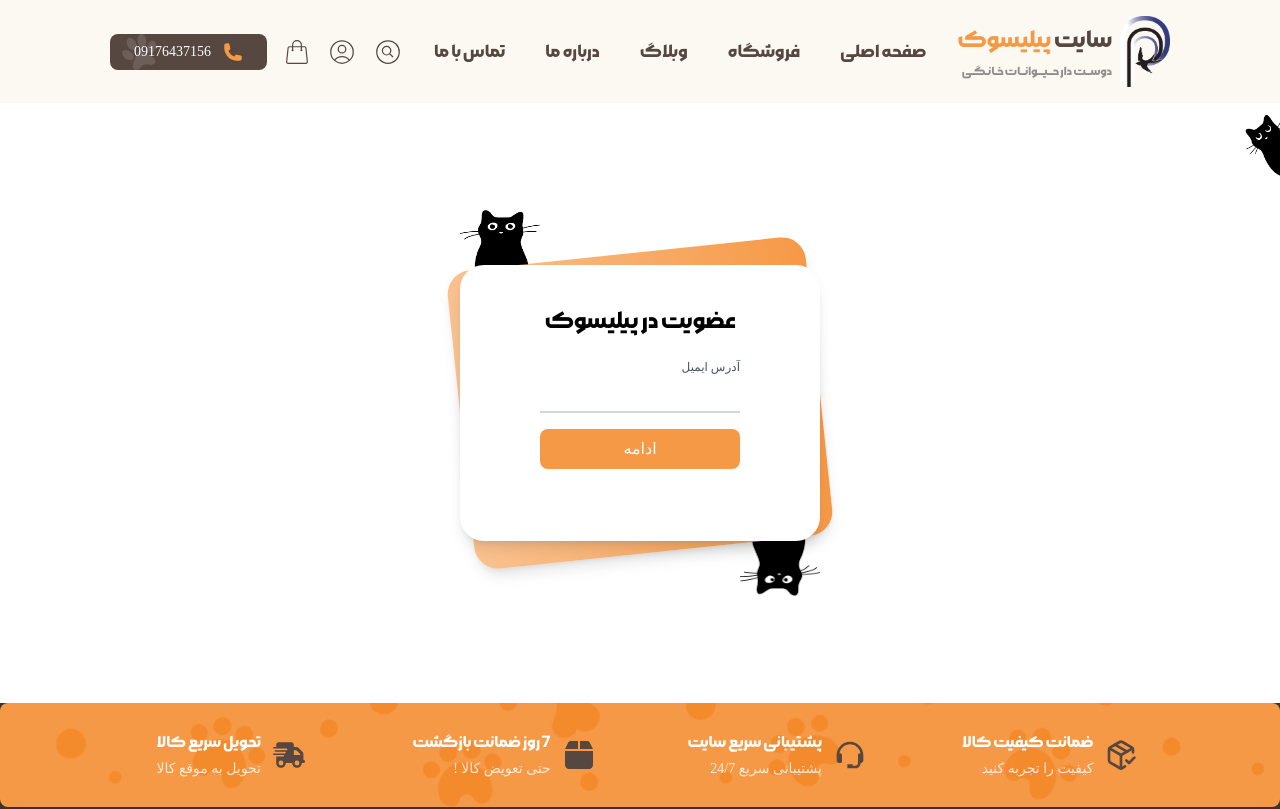
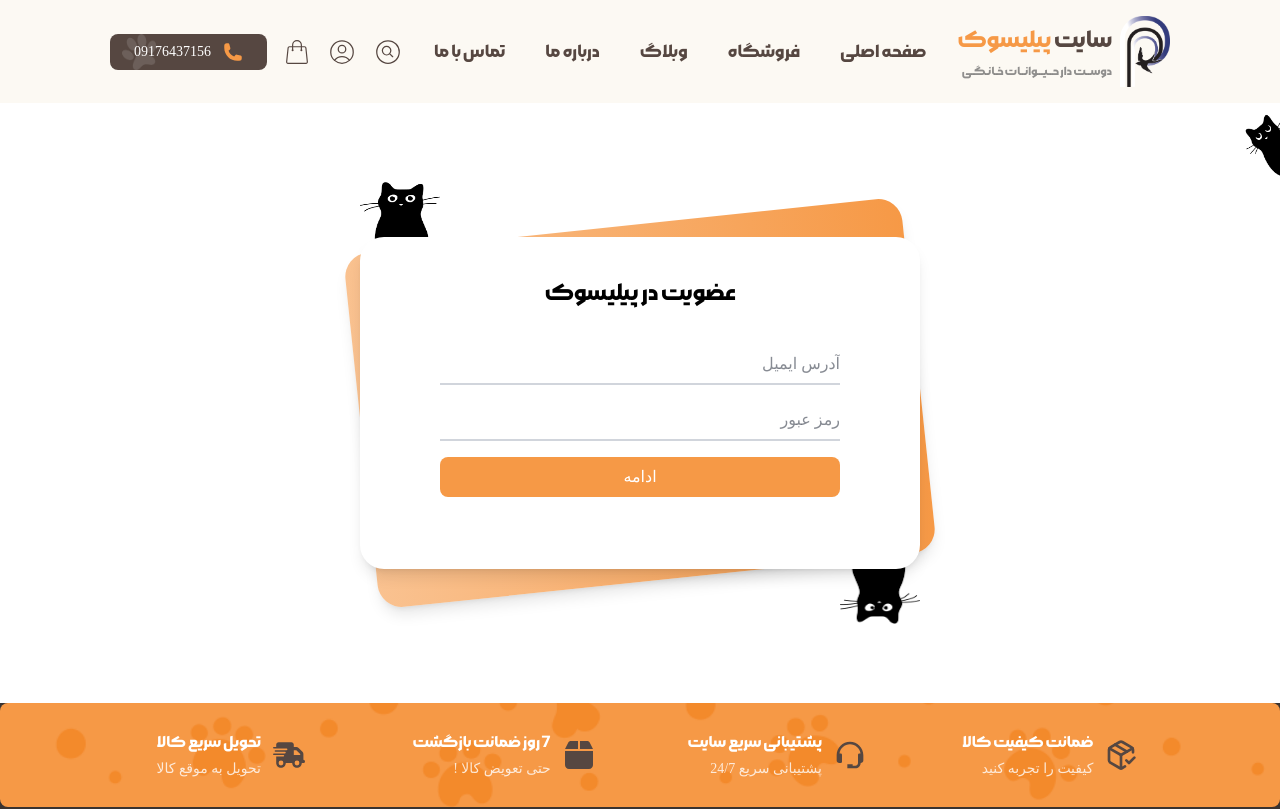
Before and after one commit to HoseinParvaresh/pet-shop, a Next.js app: page /signup in a window 1280 px wide. Shown: the top 809 px of the page. Built offline with nearby package versions, Linux system fonts and the light colour scheme; a web font is replaced by a local one.

Commit message:
update signup page

```diff
--- a/src/Services/Axios/Requests/Auth/Signup.js
+++ b/src/Services/Axios/Requests/Auth/Signup.js
@@ -4,9 +4,9 @@ import Alert from '@/Utility/Alert';
 import apiRequests from '@/Services/Axios/Configs/Configs';
 
 
-async function signup(email) {
+async function signup(email,password) {
+
     const username = uuidv4();
-    const password = Math.random().toString(36).slice(2, 12);
 
     if (!isValidEmail(email)) {
         Alert("error", "آدرس ایمیل وارد شده اشتباه است");
--- a/src/pages/signup/index.js
+++ b/src/pages/signup/index.js
@@ -1,10 +1,11 @@
 import React, { useState } from 'react';
 import { Toaster } from 'react-hot-toast';
-import { signup,verify,resendCode } from '@/Services/Axios/Requests/Auth/Signup';
+import { signup, verify, resendCode } from '@/Services/Axios/Requests/Auth/Signup';
 
 export default function Signup() {
 
     const [email, setEmail] = useState("")
+    const [password, setPassword] = useState("")
     const [code, setCode] = useState("")
     const [stepRegister, setStepRegister] = useState(['', 'hidden'])
 
@@ -27,12 +28,10 @@ export default function Signup() {
                         {/* step 1 => enter email */}
                         <div className={`divide-y divide-gray-200 ${stepRegister[0]}`}>
                             <div className="py-8  leading-6 space-y-4 text-gray-700 sm:leading-7">
+                                <input value={email} onChange={e => setEmail(e.target.value)} autoComplete="off" autoFocus id="email" name="email" type="text" className="h-10 w-full border-b-2 border-gray-300 text-gray-900 focus:outline-none focus:borer-rose-600" placeholder="آدرس ایمیل" />
+                                <input value={password} onChange={e => setPassword(e.target.value)} autoComplete="off" autoFocus id="pass" name="pass" type="text" className="h-10 w-full border-b-2 border-gray-300 text-gray-900 focus:outline-none focus:borer-rose-600" placeholder="رمز عبور" />
                                 <div className="relative">
-                                    <input value={email} onChange={e => setEmail(e.target.value)} autoComplete="off" autoFocus id="email" name="email" type="text" className="peer placeholder-transparent h-10 w-full border-b-2 border-gray-300 text-gray-900 focus:outline-none focus:borer-rose-600" placeholder="آدرس ایمیل" />
-                                    <label htmlFor="email" className="absolute right-0 -top-3.5 text-gray-600 text-sm peer-placeholder-shown:text-md peer-placeholder-shown:text-gray-440 peer-placeholder-shown:top-2 transition-all peer-focus:-top-3.5 peer-focus:text-gray-600 peer-focus:text-xs">آدرس ایمیل</label>
-                                </div>
-                                <div className="relative">
-                                    <button onClick={async () => await signup(email) && setStepRegister(['hidden', ''])} className="btn btn-primary py-1.5 w-full">ادامه</button>
+                                    <button onClick={async () => await signup(email,password) && setStepRegister(['hidden', ''])} className="btn btn-primary py-1.5 w-full">ادامه</button>
                                 </div>
                             </div>
                         </div>
@@ -45,11 +44,11 @@ export default function Signup() {
                                 <div className="flex justify-center gap-x-1" dir="ltr">
                                     <input value={code} onChange={e => setCode(e.target.value)} autoComplete="off" autoFocus id="code" name="code" type="text" className="peer placeholder-transparent h-10 w-full border-b-2 border-gray-300 text-gray-900 focus:outline-none focus:borer-rose-600" placeholder="کد تایید" />
                                 </div>
-                                <div onClick={()=> verify(email,code)} className="btn btn-primary py-1.5 w-full mt-5">تایید</div>
+                                <div onClick={() => verify(email, code)} className="btn btn-primary py-1.5 w-full mt-5">تایید</div>
                             </form>
                             {/* Resend OTP */}
                             <div className="flex items-center justify-end font-dana text-sm text-slate-500 mt-5">
-                                <div onClick={()=> resendCode(email)}>
+                                <div onClick={() => resendCode(email)}>
                                     <span className='cursor-pointer'> ارسال دوباره </span>
                                 </div>
                             </div>
```
